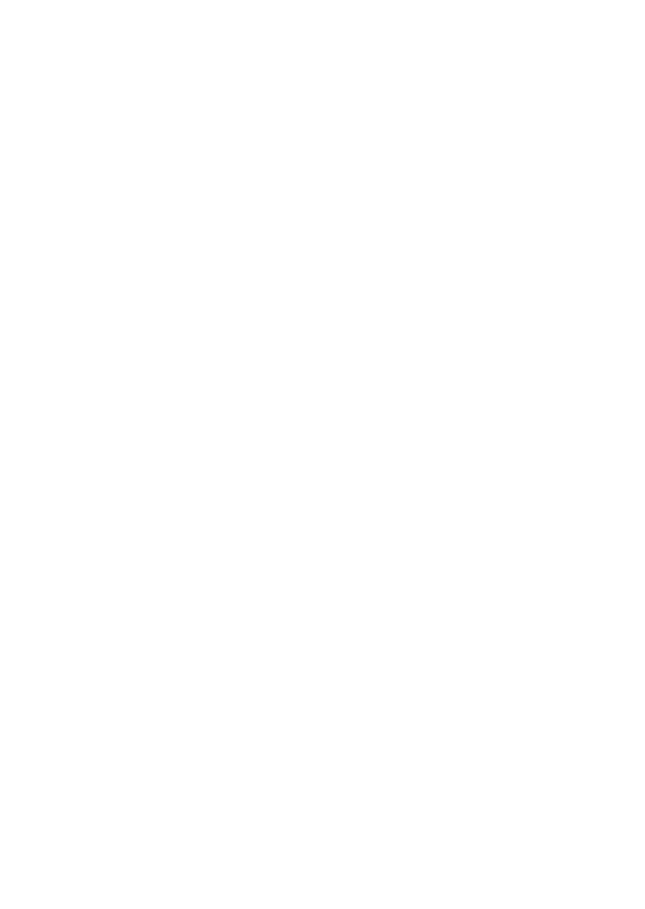
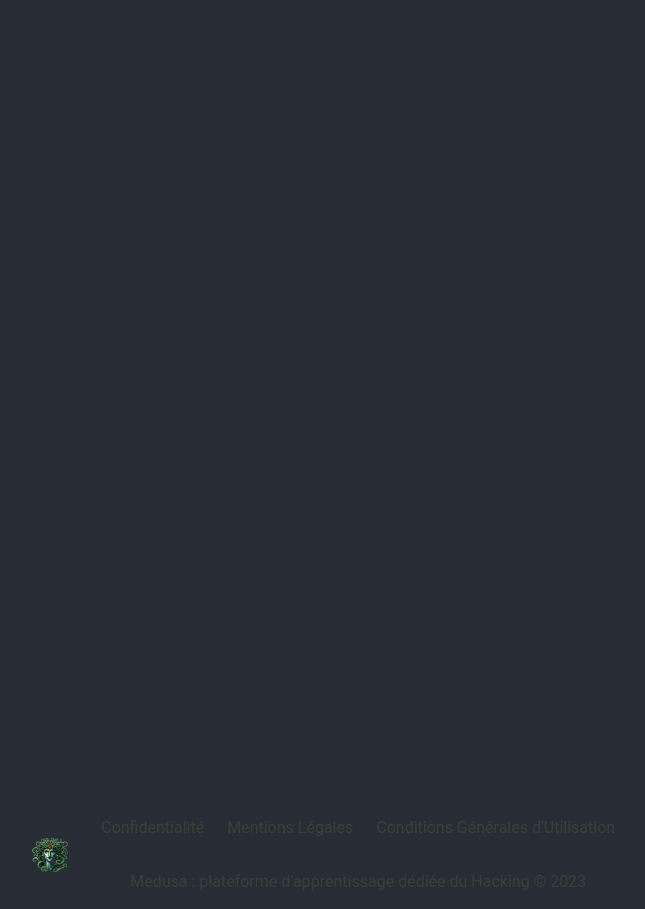
Before and after one commit to Mkheir13/Medusa, a PHP site: page / in a window 1280 px wide. Before the commit the part shown is empty. Shown: the whole page, without its empty margins (309-954 px from the left). Before the commit the page ends 800 px from the top, so only its background shows below. Run offline with PHP 8.4, Linux system fonts and the light colour scheme.

Commit message:
add: footer, css for footer and imgs

```diff
--- a/index.html
+++ b/index.php
@@ -5,9 +5,13 @@
     <meta name="viewport"
           content="width=device-width, user-scalable=no, initial-scale=1.0, maximum-scale=1.0, minimum-scale=1.0">
     <meta http-equiv="X-UA-Compatible" content="ie=edge">
+    <link rel="stylesheet" href="src/style/index.css">
+    <link rel="stylesheet" href="src/style/footer.css">
     <title>MEDUSA</title>
 </head>
 <body>
 
+<?php require_once 'src/components/footer.html'; ?>
+
 </body>
 </html>
--- /dev/null
+++ b/src/components/footer.html
@@ -0,0 +1,18 @@
+<body>
+
+<div class="footer">
+    <div class="container">
+        <div class="logo">
+            <img src="src/img/medusa.png" alt="logo-medusa">
+        </div>
+        <div class="left_bar">
+            <a href="">Confidentialité </a>
+            <a href="">Mentions Légales </a>
+            <a href=""> Conditions Générales d'Utilisation</a>
+            <a href="">Medusa : plateforme d’apprentissage dédiée du Hacking © 2023</a>
+        </div>
+        <span class="footer_sep"></span>
+    </div>
+</div>
+
+</body>
--- /dev/null
+++ b/src/style/footer.css
@@ -0,0 +1,68 @@
+.footer {
+    position: absolute;
+    bottom: -6.80em;
+    background-color: var(--black-color);
+    color: grey;
+    text-align: center;
+    width: 100%;
+    height: 6.75em;
+    display: flex;
+    justify-content: center;
+    align-items: center;
+    transition: bottom .5s;
+}
+
+
+.logo {
+    height: 6.75em;
+    display: flex;
+    justify-content: center;
+    align-items: center;
+}
+
+.container {
+    display: flex;
+    justify-content: center;
+    align-items: center;
+    width: 100%;
+}
+
+a {
+    text-decoration: none;
+    color: var(--limegreen-color);
+    opacity: 10%;
+}
+
+a:hover {
+    opacity: 50%;
+}
+
+.footer_sep {
+    width: 0.1em;
+    background: var(--black-color);
+    height: 5.75em;
+}
+
+.left_bar {
+    height: 6.75em;
+    width: 35em;
+    display: flex;
+    align-items: center;
+    flex-wrap: wrap;
+    justify-content: space-evenly;
+}
+
+.right_bar {
+    height: 6.75em;
+    width: 10em;
+    display: flex;
+    align-items: center;
+    flex-wrap: wrap;
+    justify-content: space-evenly;
+}
+
+img {
+    height: 2.5em;
+    width: 2.5em;
+    margin: 0.5em;
+}
--- /dev/null
+++ b/src/style/index.css
@@ -0,0 +1,16 @@
+:root {
+    --black-color: #282c34;
+    --limegreen-color: #c9e265;
+    --green-color: #628956;
+    --red-color: #741a1f;
+    --white-color: #ffffff;
+}
+
+/* Path: Medusa\src\style\index.css */
+
+body {
+    background-color: var(--black-color);
+    color: var(--white-color);
+    font-family: 'Roboto', sans-serif;
+    margin: 0;
+}
```
Also changed, not shown: src/components/sidebar.html (added, +24 -0 lines), src/img/medusa.png (added), src/style/sidebar.css (added).
